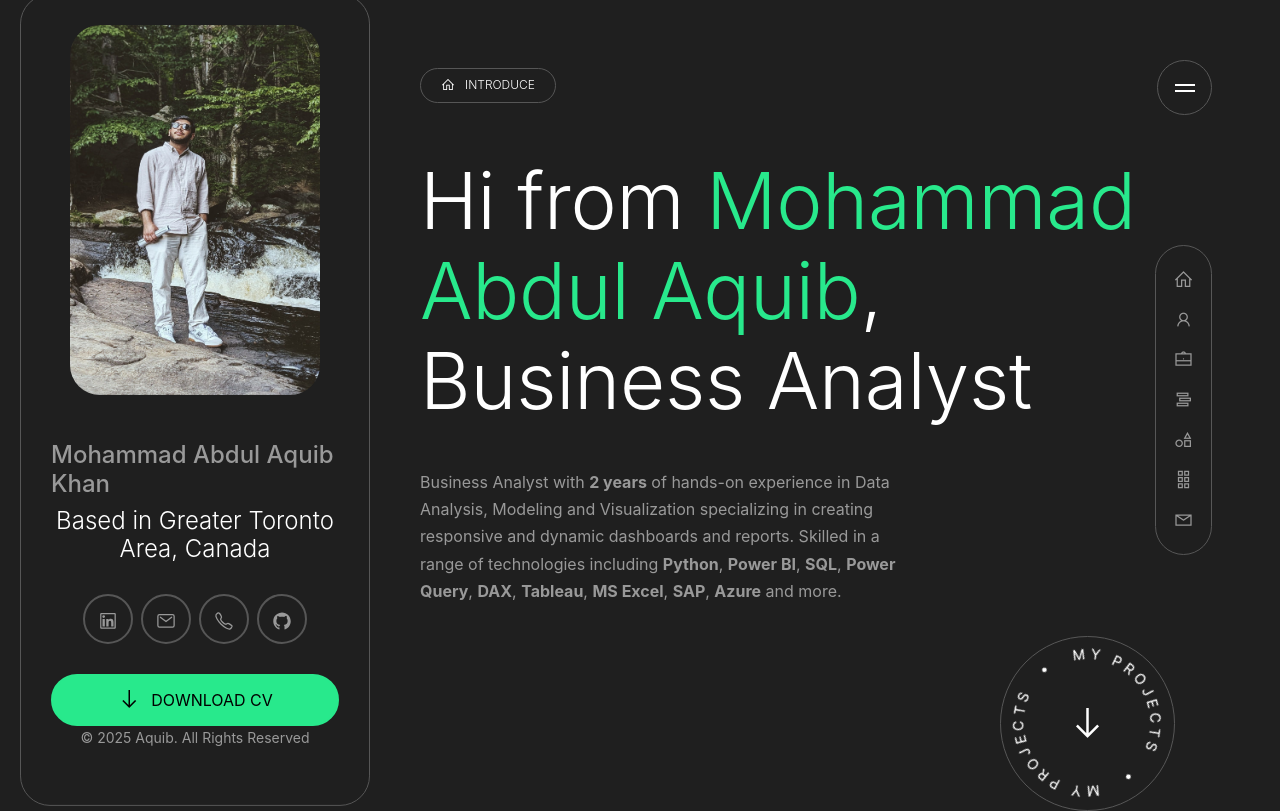
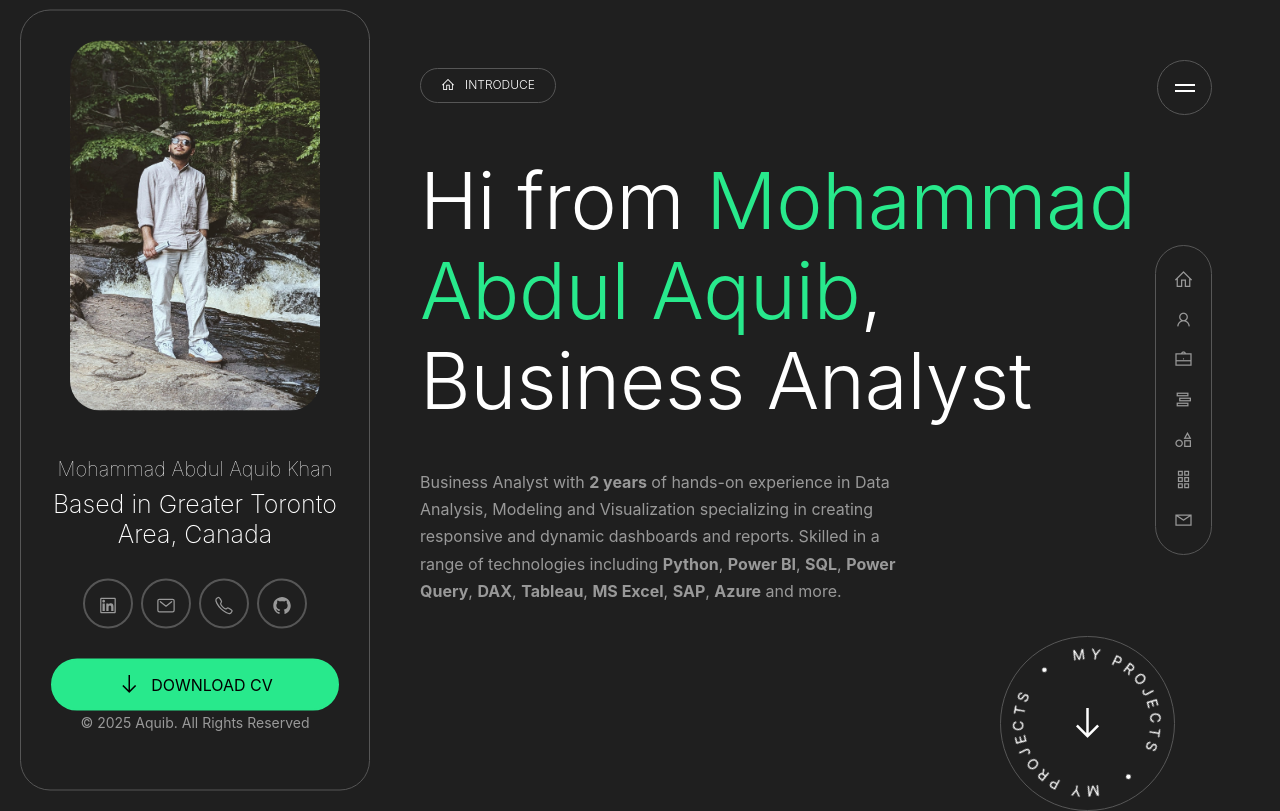
Before and after one commit to MAAQUIB04/Next-portfolio, a Next.js app: page / in a window 1280 px wide. Shown: the top 811 px of the page. Built offline with nearby package versions, Linux system fonts and the light colour scheme.

Commit message:
Update css

```diff
--- a/public/assets/css/style.css
+++ b/public/assets/css/style.css
@@ -782,11 +782,18 @@ main.drake-main {
     font-weight: 400;
 }
 
+.left-sidebar h4 {
+    font-size: 20px;
+    color: #fff;
+    text-align: center;
+    font-weight: 100;
+}
+
 .left-sidebar h2 {
-    font-size: 24px;
+    font-size: 25px;
     color: #fff;
     text-align: center;
-    font-weight: 300;
+    font-weight: 200;
 }
 
 .left-sidebar .address {
```
